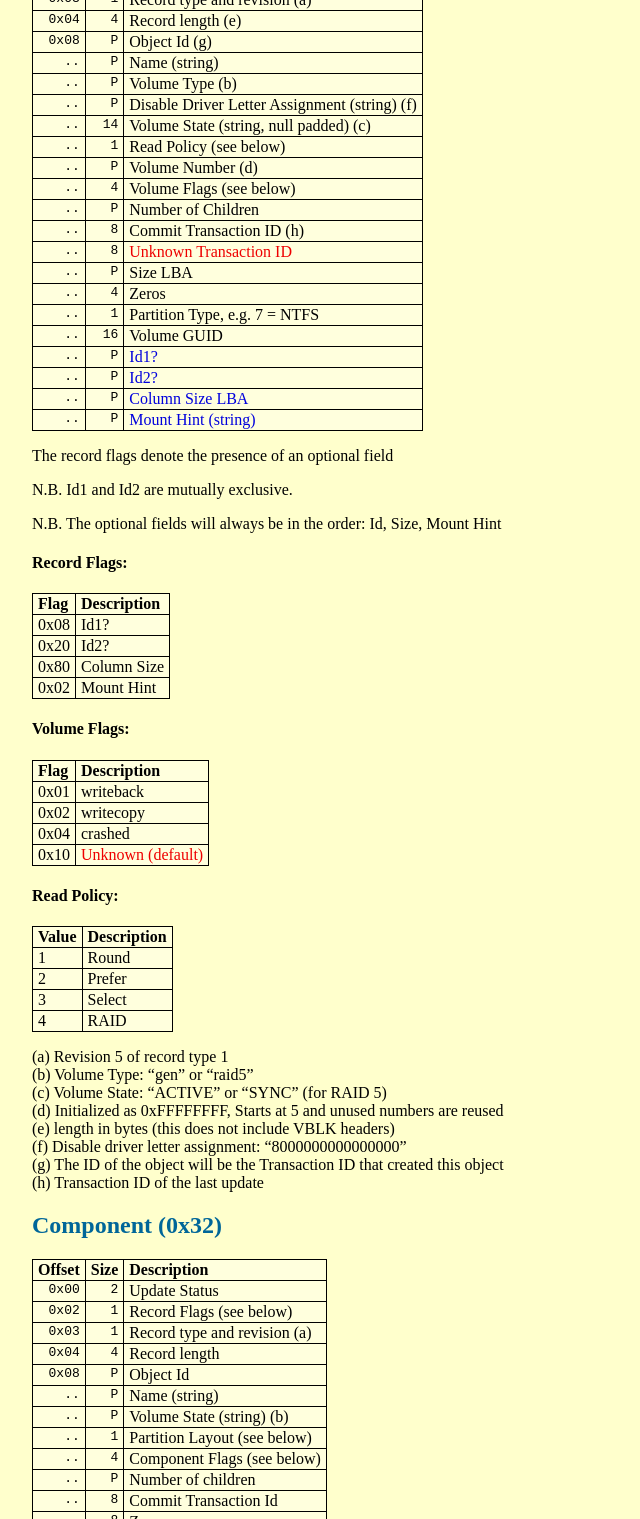
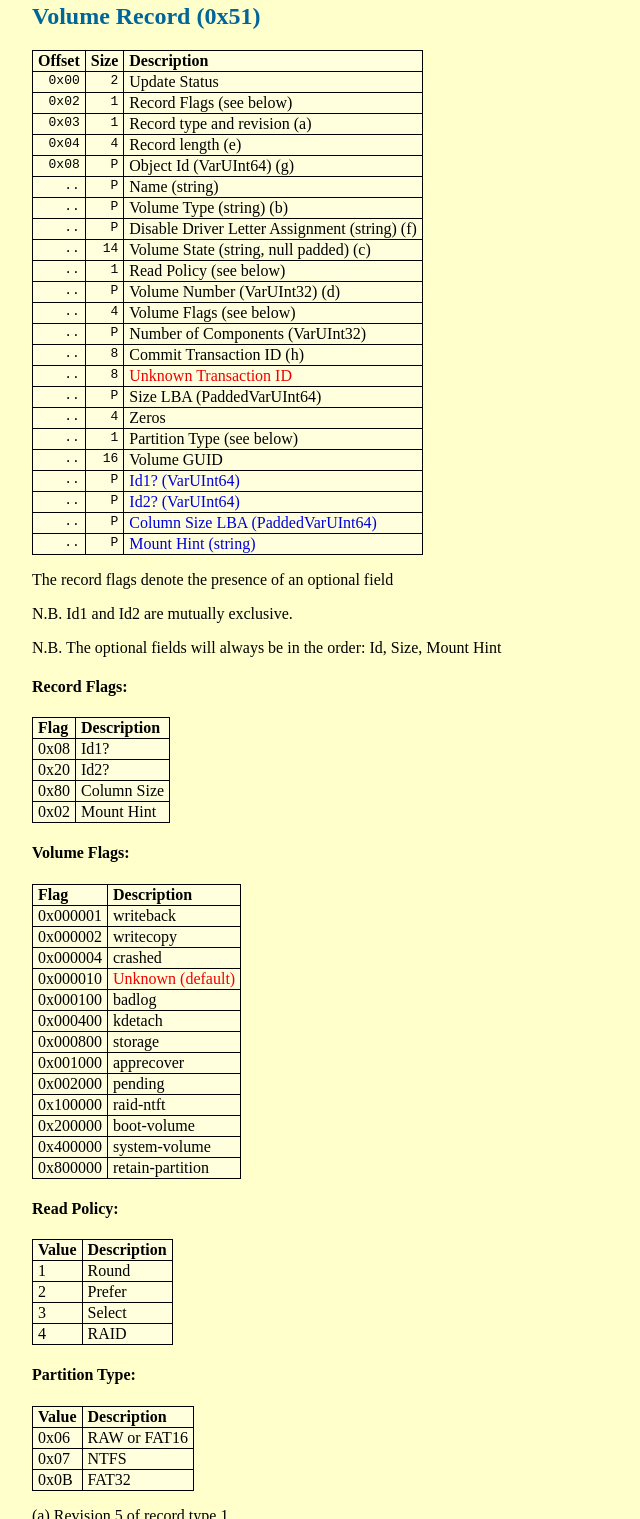
Before and after one commit to flatcap/ldm-docs, a plain HTML site: page technical/vblk.html in a window 1280 px wide. Shown: the part 1281-2800 px from the top of the page, without its empty margins (0-640 px from the left). Drawn offline with Linux system fonts and the light colour scheme.

Commit message:
updates from tal

```diff
--- a/technical/vblk.html
+++ b/technical/vblk.html
@@ -45,6 +45,13 @@
     <p>
     A table size of <q>P</q> implies the field is prefixed by a one byte length
     marker.  Unless a string is listed as NULL terminated, it isn't.
+	</p>
+	<p>
+	Note to writers: there are 3 types of variable length integer fields:<br>
+	1. Variable length UInt32 (length =< 4)<br>
+	2. Variable length UInt64 (length =< 8)<br>
+	3. Padded Variable length UInt64 (length =< 4 or length = 8)<br>
+	for values not within the range of UInt32, this type must have a length prefix of 8. zeros should be added if necessary.
     </p>
 
     <h2>Standard VBLK Header</h2>
@@ -119,7 +126,7 @@
     <h3>Update Status</h3>
 
     <p>
-    To prevent data loss during updates, and changes to the VBLKs are
+    To prevent data loss during updates, changes to the VBLKs are
     logged.  In the event of a power failure, the database can be
     rolled back to a consistant state.  The table below shows what each
     VBLK Update Status means.
@@ -175,7 +182,7 @@
       <tr>
         <td class="numeric">0x08</td>
         <td class="numeric">P</td>
-        <td>Object Id (g)</td>
+        <td>Object Id (VarUInt64) (g)</td>
       </tr>
       <tr>
         <td class="numeric">..</td>
@@ -185,7 +192,7 @@
       <tr>
         <td class="numeric">..</td>
         <td class="numeric">P</td>
-        <td>Volume Type (b)</td>
+        <td>Volume Type (string) (b)</td>
       </tr>
       <tr>
         <td class="numeric">..</td>
@@ -205,7 +212,7 @@
       <tr>
         <td class="numeric">..</td>
         <td class="numeric">P</td>
-        <td>Volume Number (d)</td>
+        <td>Volume Number (VarUInt32) (d)</td>
       </tr>
       <tr>
         <td class="numeric">..</td>
@@ -215,7 +222,7 @@
       <tr>
         <td class="numeric">..</td>
         <td class="numeric">P</td>
-        <td>Number of Children</td>
+        <td>Number of Components (VarUInt32)</td>
       </tr>
       <tr>
         <td class="numeric">..</td>
@@ -230,7 +237,7 @@
       <tr>
         <td class="numeric">..</td>
         <td class="numeric">P</td>
-        <td>Size LBA</td>
+        <td>Size LBA (PaddedVarUInt64)</td>
       </tr>
       <tr>
         <td class="numeric">..</td>
@@ -240,7 +247,7 @@
       <tr>
         <td class="numeric">..</td>
         <td class="numeric">1</td>
-        <td>Partition Type, e.g. 7 = NTFS</td>
+        <td>Partition Type (see below)</td>
       </tr>
       <tr>
         <td class="numeric">..</td>
@@ -250,17 +257,17 @@
       <tr>
         <td class="numeric">..</td>
         <td class="numeric">P</td>
-        <td><div class="opt">Id1?</div></td>
+        <td><div class="opt">Id1? (VarUInt64)</div></td>
       </tr>
       <tr>
         <td class="numeric">..</td>
         <td class="numeric">P</td>
-        <td><div class="opt">Id2?</div></td>
+        <td><div class="opt">Id2? (VarUInt64)</div></td>
       </tr>
       <tr>
         <td class="numeric">..</td>
         <td class="numeric">P</td>
-        <td><div class="opt">Column Size LBA</div></td>
+        <td><div class="opt">Column Size LBA (PaddedVarUInt64)</div></td>
       </tr>
       <tr>
         <td class="numeric">..</td>
@@ -306,20 +313,56 @@
         <th>Description</th>
       </tr>
       <tr>
-        <td>0x01</td>
+        <td>0x000001</td>
         <td>writeback</td>
       </tr>
       <tr>
-        <td>0x02</td>
+        <td>0x000002</td>
         <td>writecopy</td>
       </tr>
       <tr>
-        <td>0x04</td>
+        <td>0x000004</td>
         <td>crashed</td>
       </tr>
       <tr>
-        <td>0x10</td>
+        <td>0x000010</td>
         <td><div class="xxx">Unknown (default)</div></td>
+      </tr>
+	  <tr>
+        <td>0x000100</td>
+        <td>badlog</td>
+      </tr>
+	  <tr>
+        <td>0x000400</td>
+        <td>kdetach</td>
+      </tr>
+	  <tr>
+        <td>0x000800</td>
+        <td>storage</td>
+      </tr>
+	  <tr>
+        <td>0x001000</td>
+        <td>apprecover</td>
+      </tr>
+	  <tr>
+        <td>0x002000</td>
+        <td>pending</td>
+      </tr>
+	  <tr>
+        <td>0x100000</td>
+        <td>raid-ntft</td>
+      </tr>
+	  <tr>
+        <td>0x200000</td>
+        <td>boot-volume</td>
+      </tr>
+	  <tr>
+        <td>0x400000</td>
+        <td>system-volume</td>
+      </tr>
+	  <tr>
+        <td>0x800000</td>
+        <td>retain-partition</td>
       </tr>
     </table>
 
@@ -345,6 +388,27 @@
       <tr>
         <td>4</td>
         <td>RAID</td>
+      </tr>
+    </table>
+
+	<h4>Partition Type:</h4>
+
+    <table summary="" cellspacing="0">
+      <tr>
+        <th>Value</th>
+        <th>Description</th>
+      </tr>
+      <tr>
+        <td>0x06</td>
+        <td>RAW or FAT16</td>
+      </tr>
+      <tr>
+        <td>0x07</td>
+        <td>NTFS</td>
+      </tr>
+      <tr>
+        <td>0x0B</td>
+        <td>FAT32</td>
       </tr>
     </table>
 
@@ -390,7 +454,7 @@
       <tr>
         <td class="numeric">0x08</td>
         <td class="numeric">P</td>
-        <td>Object Id</td>
+        <td>Object Id (VarUInt64)</td>
       </tr>
       <tr>
         <td class="numeric">..</td>
@@ -415,7 +479,7 @@
       <tr>
         <td class="numeric">..</td>
         <td class="numeric">P</td>
-        <td>Number of children</td>
+        <td>Number of Partitions (VarUInt32)</td>
       </tr>
       <tr>
         <td class="numeric">..</td>
@@ -430,22 +494,22 @@
       <tr>
         <td class="numeric">..</td>
         <td class="numeric">P</td>
-        <td>Volume Id</td>
+        <td>Volume Id (VarUInt64)</td>
       </tr>
       <tr>
         <td class="numeric">..</td>
         <td class="numeric">P</td>
-        <td>Log SD (<= UInt64.Max)</td>
+        <td>Log SD (VarUInt64)</td>
       </tr>
       <tr>
         <td class="numeric">..</td>
         <td class="numeric">P</td>
-        <td><div class="opt">Stripe Size LBA (c)</div></td>
+        <td><div class="opt">Stripe Size LBA (PaddedVarUInt64)</div></td>
       </tr>
       <tr>
         <td class="numeric">..</td>
         <td class="numeric">P</td>
-        <td><div class="opt">Number of Columns (c)</div></td>
+        <td><div class="opt">Number of Columns (VarUInt32)</div></td>
       </tr>
     </table>
 
@@ -509,7 +573,6 @@
     <p>
     (a) Revision 3 of record type 2<br>
     (b) Volume State: <q>ACTIVE</q><br>
-    (c) The value in this field must not exceed 4 bytes (excluding length prefix)
     </p>
 
     <h2>Partition (0x33)</h2>
@@ -543,7 +606,7 @@
       <tr>
         <td class="numeric">0x08</td>
         <td class="numeric">P</td>
-        <td>Object Id</td>
+        <td>Object Id (VarUInt64)</td>
       </tr>
       <tr>
         <td class="numeric">..</td>
@@ -573,27 +636,27 @@
       <tr>
         <td class="numeric">..</td>
         <td class="numeric">P</td>
-        <td>Size LBA</td>
+        <td>Size LBA (PaddedVarUInt64)</td>
       </tr>
       <tr>
         <td class="numeric">..</td>
         <td class="numeric">P</td>
-        <td>Component Id</td>
+        <td>Component Id (VarUInt64)</td>
       </tr>
       <tr>
         <td class="numeric">..</td>
         <td class="numeric">P</td>
-        <td>Disk Id</td>
+        <td>Disk Id (VarUInt64)</td>
       </tr>
       <tr>
         <td class="numeric">..</td>
         <td class="numeric">P</td>
-        <td><div class="opt">Column Index  (b)</div></td>
+        <td><div class="opt">Column Index (VarUInt32)</div></td>
       </tr>
       <tr>
         <td class="numeric">..</td>
         <td class="numeric">P</td>
-        <td><div class="opt">Hidden (sectors?) Count (b)</div></td>
+        <td><div class="opt">Hidden (sectors?) Count (PaddedVarUInt64)</div></td>
       </tr>
     </table>
 
@@ -651,7 +714,6 @@
 
     <p>
     (a) Revision 3 of record type 3<br>
-    (b) The value in this field must not exceed 4 bytes (excluding length prefix)<br>
     </p>
 
     <h2>Disk (0x34)</h2>
@@ -685,7 +747,7 @@
       <tr>
         <td class="numeric">0x08</td>
         <td class="numeric">P</td>
-        <td>Object Id</td>
+        <td>Object Id (VarUInt64)</td>
       </tr>
       <tr>
         <td class="numeric">..</td>
@@ -751,7 +813,7 @@
       <tr>
         <td class="numeric">0x08</td>
         <td class="numeric">P</td>
-        <td>Object Id</td>
+        <td>Object Id (VarUInt64)</td>
       </tr>
       <tr>
         <td class="numeric">..</td>
@@ -861,7 +923,7 @@
       <tr>
         <td class="numeric">0x08</td>
         <td class="numeric">P</td>
-        <td>Object Id</td>
+        <td>Object Id (VarUInt64)</td>
       </tr>
       <tr>
         <td class="numeric">..</td>
@@ -886,17 +948,17 @@
       <tr>
         <td class="numeric">..</td>
         <td class="numeric">P</td>
-        <td><div class="opt">Number Of Config Copies (b) (c)</div></td>
+        <td><div class="opt">Number Of Config Copies (VarUInt32) (b)</div></td>
       </tr>
       <tr>
         <td class="numeric">..</td>
         <td class="numeric">P</td>
-        <td><div class="opt">Number Of Log Copies (b) (c)</div></td>
+        <td><div class="opt">Number Of Log Copies (VarUInt32) (b)</div></td>
       </tr>
       <tr>
         <td class="numeric">..</td>
         <td class="numeric">P</td>
-        <td><div class="opt">Minors Greater Than Or Equal To (b) (d)</div></td>
+        <td><div class="opt">Minors Greater Than Or Equal To (VarUInt32) (c)</div></td>
       </tr>
     </table>
 
@@ -919,9 +981,8 @@
 
     <p>
     (a) Revision 3 of record type 5<br>
-    (b) The value in this field must not exceed 4 bytes (excluding length prefix)<br>
-    (c) Special values: 0xFFFFFFFF means 'all', 0 means 'default'.<br>
-    (d) Default is 0<br>
+    (b) Special values: 0xFFFFFFFF means 'all', 0 means 'default'.<br>
+    (c) Default is 0<br>
     </p>
 
     <h2>Disk Group (0x45)</h2>
@@ -955,7 +1016,7 @@
       <tr>
         <td class="numeric">0x08</td>
         <td class="numeric">P</td>
-        <td>Object Id</td>
+        <td>Object Id (VarUInt64)</td>
       </tr>
       <tr>
         <td class="numeric">..</td>
@@ -970,7 +1031,7 @@
       <tr>
         <td class="numeric">..</td>
         <td class="numeric">16</td>
-        <td>Disk Set GUID (binary)
+        <td>Last Disk Set GUID (binary)
       </tr>
       <tr>
         <td class="numeric">..</td>
@@ -985,17 +1046,17 @@
       <tr>
         <td class="numeric">..</td>
         <td class="numeric">P</td>
-        <td><div class="opt">Number Of Config Copies (b)</div></td>
+        <td><div class="opt">Number Of Config Copies (VarUInt32)</div></td>
       </tr>
       <tr>
         <td class="numeric">..</td>
         <td class="numeric">P</td>
-        <td><div class="opt">Number Of Log Copies (b)</div></td>
+        <td><div class="opt">Number Of Log Copies (VarUInt32)</div></td>
       </tr>
       <tr>
         <td class="numeric">..</td>
         <td class="numeric">P</td>
-        <td><div class="opt">Minors Greater Than Or Equal To (b)</div></td>
+        <td><div class="opt">Minors Greater Than Or Equal To (VarUInt32)</div></td>
       </tr>
     </table>
 
@@ -1018,7 +1079,6 @@
 
     <p>
     (a) Revision 4 of record type 5<br>
-    (b) The value in this field must not exceed 4 bytes (excluding length prefix)<br>
     </p>
 
     <br>
```
Also changed, not shown: technical/privhead.html (+2 -2 lines), technical/vmdb.html (+1 -1 lines).
